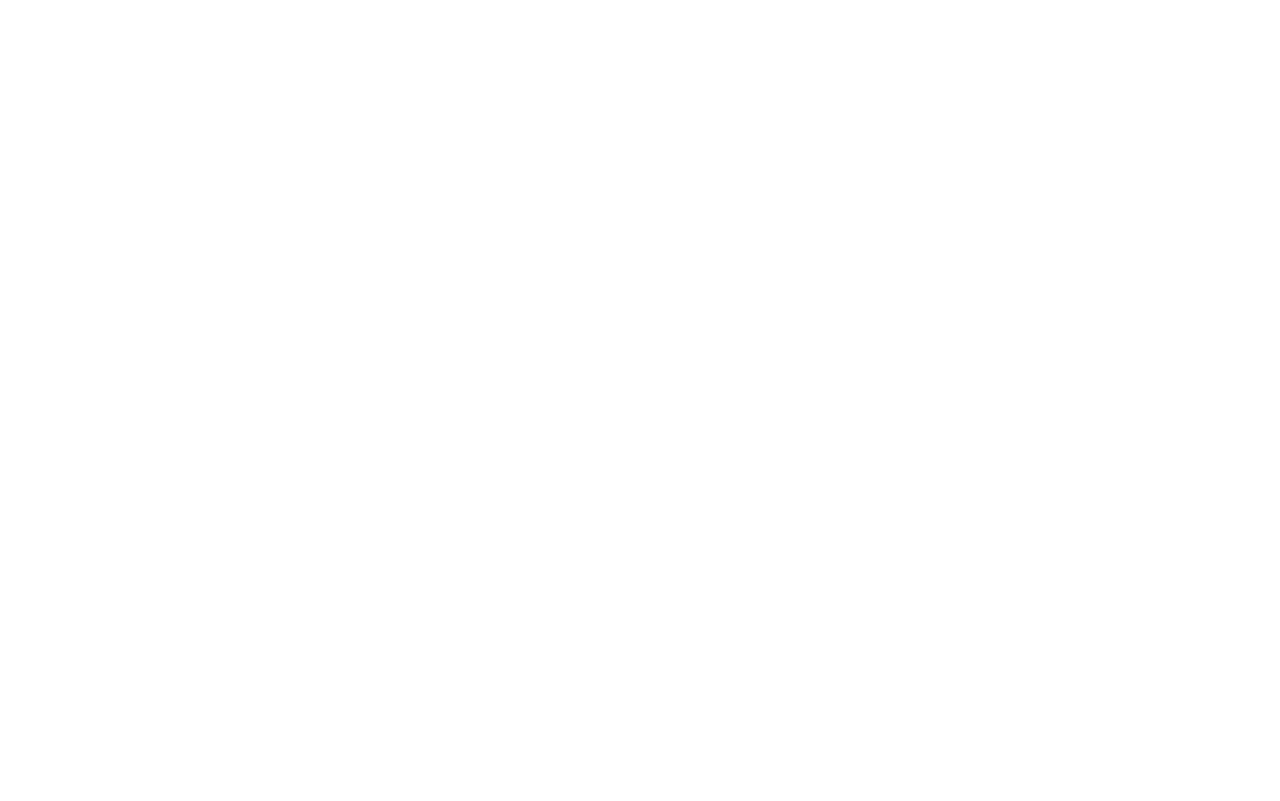
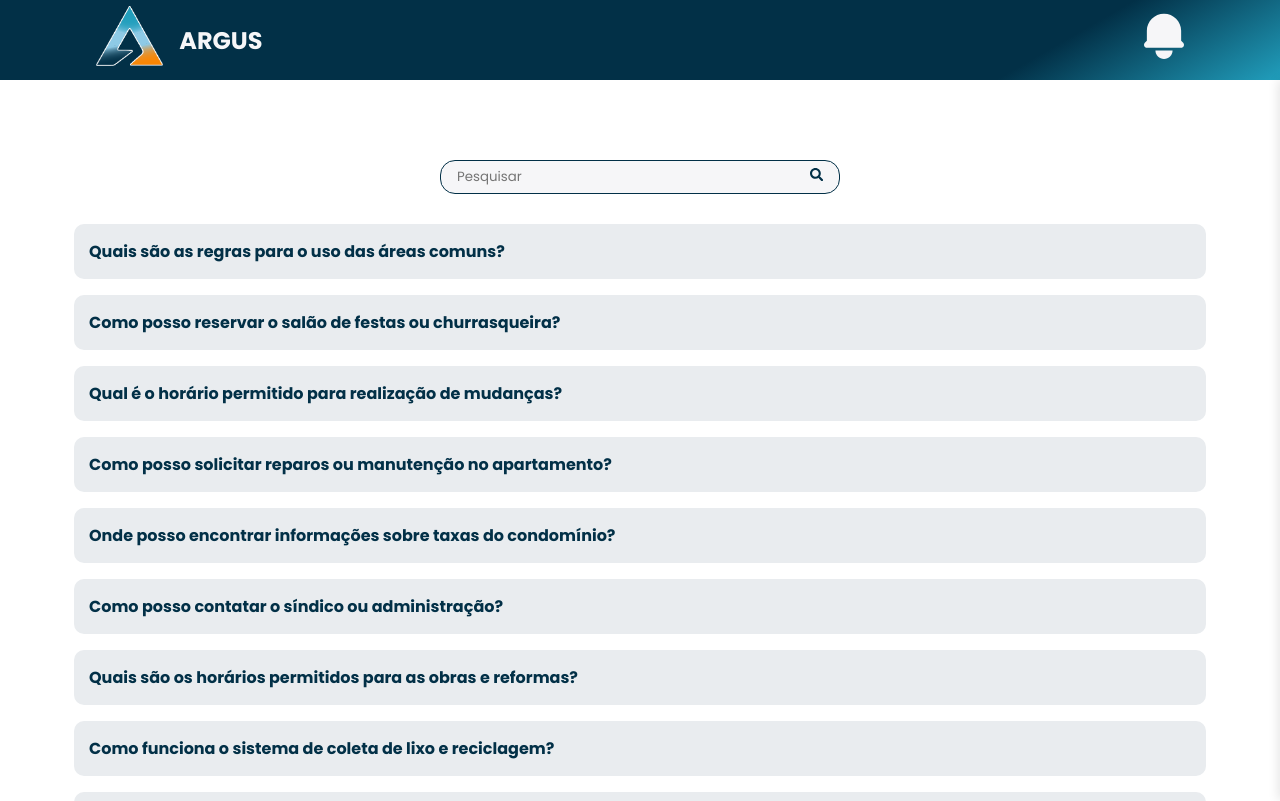
Before and after one commit to ProjetoARGUS/ReactPWA, a React (Vite) app: page /faq in a window 1280 px wide. Before the commit this address had no page. Shown: the top 801 px of the page. Built offline with nearby package versions, Linux system fonts and the light colour scheme.

Commit message:
Feat: Faq Page

```diff
--- a/src/main.jsx
+++ b/src/main.jsx
@@ -15,6 +15,7 @@
 import ProfilePage from './pages/ProfilePage';
 import OrderPage from './pages/OrderPage';
 import RulesPage from './pages/RulesPage';
+import FaqPage from './pages/FaqPage';
 
 
 createRoot(document.getElementById('root')).render(
@@ -34,6 +35,7 @@
                 <Route path='/profile' element={<ProfilePage/>} />
                 <Route path='/order' element={<OrderPage/>} />
                 <Route path='/rules' element={<RulesPage/>} />
+                <Route path='/faq' element={<FaqPage/>} />
             </Routes>
         </Router>
   </StrictMode>,
--- /dev/null
+++ b/src/pages/FaqPage/index.jsx
@@ -0,0 +1,137 @@
+import { useState } from 'react';
+import './style.css';
+import Header from '../../components/Header';
+import { FaSearch } from "react-icons/fa";
+
+export default function FaqPage() {
+    const [openDropdown, setOpenDropdown] = useState(null);
+    const [searchTerm, setSearchTerm] = useState('');
+
+    const toggleDropdown = (index) => {
+        setOpenDropdown(openDropdown === index ? null : index);
+    };
+
+    const questions = [
+        {
+            title: "Quais são as regras para o uso das áreas comuns?",
+            content: "Consulte as regras na seção 'Regras do Condomínio', localizada na aba 'Regras e Normas', no Início."
+        },
+        {
+            title: "Como posso reservar o salão de festas ou churrasqueira?",
+            content: "Solicite na administração ou acesse 'Reservas' no app para agendar o salão de festas ou churrasqueira."
+        },
+        {
+            title: "Qual é o horário permitido para realização de mudanças?",
+            content: "Na seção 'Regulamentos', você encontrará os horários permitidos para mudanças."
+        },
+        {
+            title: "Como posso solicitar reparos ou manutenção no apartamento?",
+            content: "Em 'Manutenções', você pode pedir reparos; nossa equipe será notificada."
+        },
+        {
+            title: "Onde posso encontrar informações sobre taxas do condomínio?",
+            content: "Os detalhes das taxas do condomínio estão disponíveis em 'Financeiro' no app, ou se preferir, solicite na administração."
+        },
+        {
+            title: "Como posso contatar o síndico ou administração?",
+            content: "Para contato direto, visite a sala de administração ou utilize a função 'Fale com a Administração', localizada na Barra de Navegação Inferior do Início."
+        },
+        {
+            title: "Quais são os horários permitidos para as obras e reformas?",
+            content: "Verifique os horários em 'Regulamentos' no app, para saber quando realizar as reformas."
+        },
+        {
+            title: "Como funciona o sistema de coleta de lixo e reciclagem?",
+            content: "Consulte 'Coleta e Reciclagem' na tela de 'Regras e Normas' no app para instruções e horários."
+        },
+        {
+            title: "Como posso registrar uma reclamação sobre barulho ou outros problemas?",
+            content: "No app, vá para 'Mediação de Conflitos', localizado na Barra de Navegação Inferior do Início e faça sua solicitação de forma rápida e sigilosa."
+        },
+        {
+            title: "Qual é a política para animais de estimação?",
+            content: "Consulte as diretrizes para animais na seção 'Regulamentos' do app."
+        },
+        {
+            title: "Como posso solicitar uma segunda chave do apartamento?",
+            content: "Solicite uma chave adicional na administração, preenchendo o formulário disponível na seção 'Solicitações' do app."
+        },
+        {
+            title: "Quais são as regras para utilização da academia?",
+            content: "A academia pode ser usada entre 6h e 22h. É obrigatório o uso de roupas adequadas e o respeito aos horários e aos outros moradores."
+        },
+        {
+            title: "Como posso agendar uma reunião com a administração?",
+            content: "Você pode agendar uma reunião pelo app na seção 'Agendamentos' ou diretamente na administração."
+        },
+        {
+            title: "Posso fazer alterações na fachada do meu apartamento?",
+            content: "Alterações na fachada devem ser aprovadas pelo síndico e respeitar as regras estéticas do condomínio."
+        },
+        {
+            title: "Qual é o procedimento em caso de vazamento ou emergência?",
+            content: "Em caso de emergência, entre em contato com a administração imediatamente através do app ou ligue para o número de emergência disponível no mural do condomínio."
+        },
+        {
+            title: "Onde posso guardar bicicletas e outros equipamentos pessoais?",
+            content: "Bicicletas e outros equipamentos pessoais devem ser guardados nas áreas designadas, como bicicletários, conforme as regras de uso."
+        },
+        {
+            title: "Posso organizar eventos na área externa do condomínio?",
+            content: "Eventos na área externa precisam de autorização prévia da administração e devem respeitar os horários e regras de convivência."
+        },
+        {
+            title: "Como posso consultar meu saldo de taxa de condomínio?",
+            content: "Consulte seu saldo de taxa de condomínio na seção 'Financeiro' do app ou entre em contato com a administração."
+        },
+        {
+            title: "Qual é o procedimento para receber correspondências no condomínio?",
+            content: "As correspondências são entregues na recepção do condomínio. Você será notificado para retirá-las assim que chegarem."
+        },
+        {
+            title: "Como posso solicitar o uso da churrasqueira?",
+            content: "Para utilizar a churrasqueira, solicite a reserva na administração ou através da função 'Reservas' no app."
+        }
+    ];
+
+    const filteredquestions = questions.filter(rule =>
+        rule.title.toLowerCase().includes(searchTerm.toLowerCase()) ||
+        rule.content.toLowerCase().includes(searchTerm.toLowerCase())
+    );
+
+    return (
+        <>
+            <Header />
+            <section className="faq-page">
+                <div className="faq-search">
+                    <div className="search">
+                        <input
+                            type="text"
+                            placeholder="Pesquisar"
+                            value={searchTerm}
+                            onChange={(e) => setSearchTerm(e.target.value)}
+                        />
+                        <button className="search-btn" onClick={() => setSearchTerm(searchTerm)}>
+                            <FaSearch />
+                        </button>
+                    </div>
+                </div>
+
+                <div className="dropdown-container">
+                    {filteredquestions.map((rule, index) => (
+                        <div
+                            key={index}
+                            className={`dropdown ${openDropdown === index ? 'open' : ''}`}
+                            onClick={() => toggleDropdown(index)}
+                        >
+                            <div className="dropdown-header">{rule.title}</div>
+                            {openDropdown === index && (
+                                <div className="dropdown-content">{rule.content}</div>
+                            )}
+                        </div>
+                    ))}
+                </div>
+            </section>
+        </>
+    );
+}
--- /dev/null
+++ b/src/pages/FaqPage/style.css
@@ -0,0 +1,84 @@
+@import url(../../variables.css);
+
+.faq-page{
+    display: flex;
+    flex-direction: column;
+    justify-content: flex-start;
+    width: 100%;
+    min-height: 90vh;
+    padding: 5rem 0;
+}
+
+.faq-search{
+    display: flex;
+    justify-content: center;
+}
+
+.faq-search .search{
+    background-color: var(--background-main-color);
+    align-items: center;
+    width: 75%;
+    max-width: 400px;
+    height: 2rem;
+    display: flex;
+    justify-content: space-between;
+    padding: 1rem;
+    border-radius: 15px;
+    border: 1px solid var(--main-color);
+}
+
+.faq-search .search input, .faq-search .search button{
+    border: none;
+    outline: none;
+    background-color: var(--background-main-color);
+}
+
+.faq-search .search input{
+    width: 95%;
+    max-width: 1000px;
+}
+
+.faq-search .search button:hover{
+    cursor: pointer;
+}
+
+.faq-page .dropdown-container {
+    width: 90%;
+    max-width: 1200px;
+    margin: 20px auto;
+    padding: 10px;
+    display: grid;
+    grid-template-columns: repeat(1, 1fr);
+    gap: 1rem;
+}
+
+.faq-page .dropdown {
+    background-color: #e9ecef;
+    padding: 15px;
+    border-radius: 10px;
+    cursor: pointer;
+    transition: background-color 0.3s;
+}
+
+.faq-page .dropdown:hover {
+    background-color: #d1d5db;
+}
+
+.faq-page .dropdown-header {
+    font-weight: bold;
+}
+
+/* Esconde o conteúdo por padrão */
+.faq-page .dropdown-content {
+    display: none;
+    margin-top: 10px;
+    padding: 10px;
+    background-color: #f8f9fa;
+    border-radius: 5px;
+    font-size: 14px;
+}
+
+/* Exibe o conteúdo apenas no dropdown aberto */
+.faq-page .dropdown.open .dropdown-content {
+    display: block;
+}
--- a/src/pages/HomePage/index.jsx
+++ b/src/pages/HomePage/index.jsx
@@ -34,7 +34,7 @@
         {Icon: chatIcon, Title: "Solicitações", Nav: ""},
         {Icon: financeiroIcon, Title: "Financeiro", Nav: ""},
         {Icon: encomendasIcon, Title: "Encomendas", Nav: "/order"},
-        {Icon: faqIcon, Title: "Dúvidas (FAQ)", Nav: ""},
+        {Icon: faqIcon, Title: "Dúvidas (FAQ)", Nav: "/faq"},
         {Icon: conflitosIcon, Title: "Conflitos", Nav: "/mediation"},
         {Icon: perfilIcon, Title: "Perfil", Nav: "/profile"},
         {Icon: reservasIcon, Title: "Reservas", Nav: "/reservations"},
```
